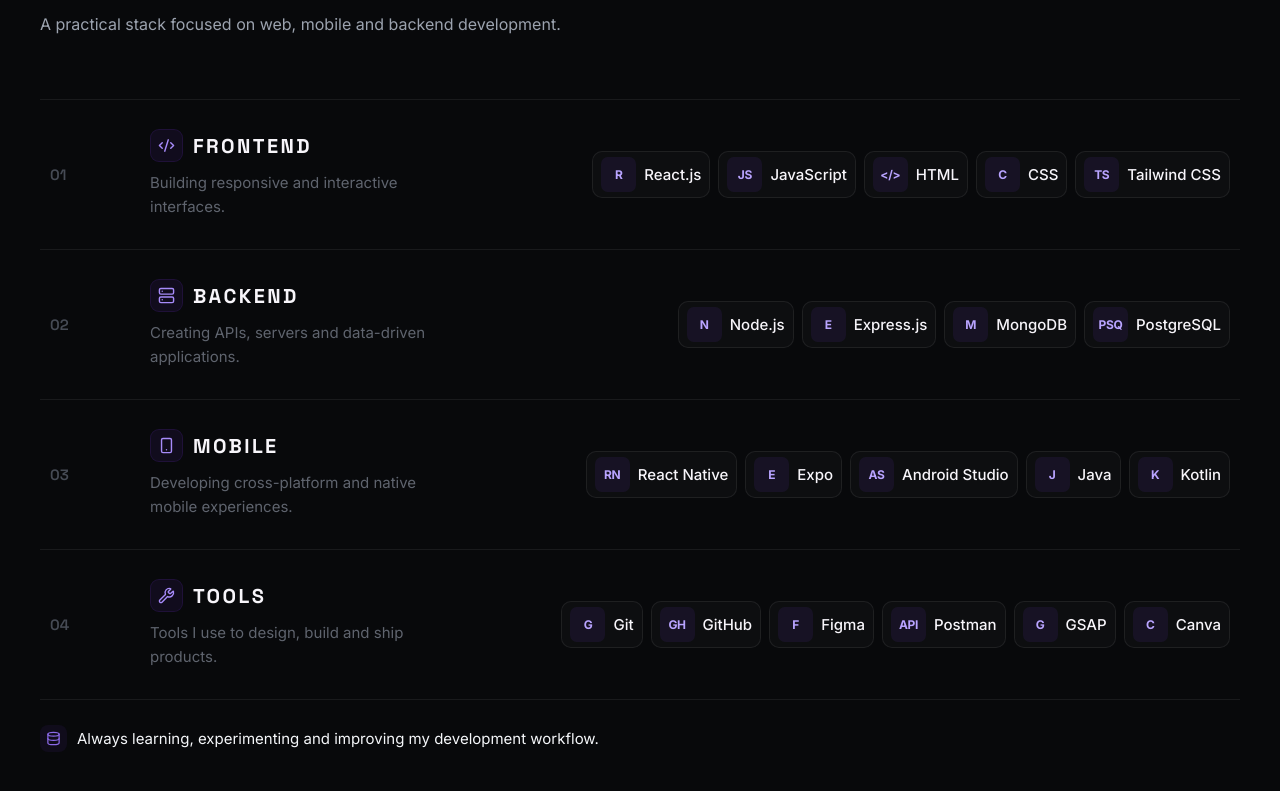
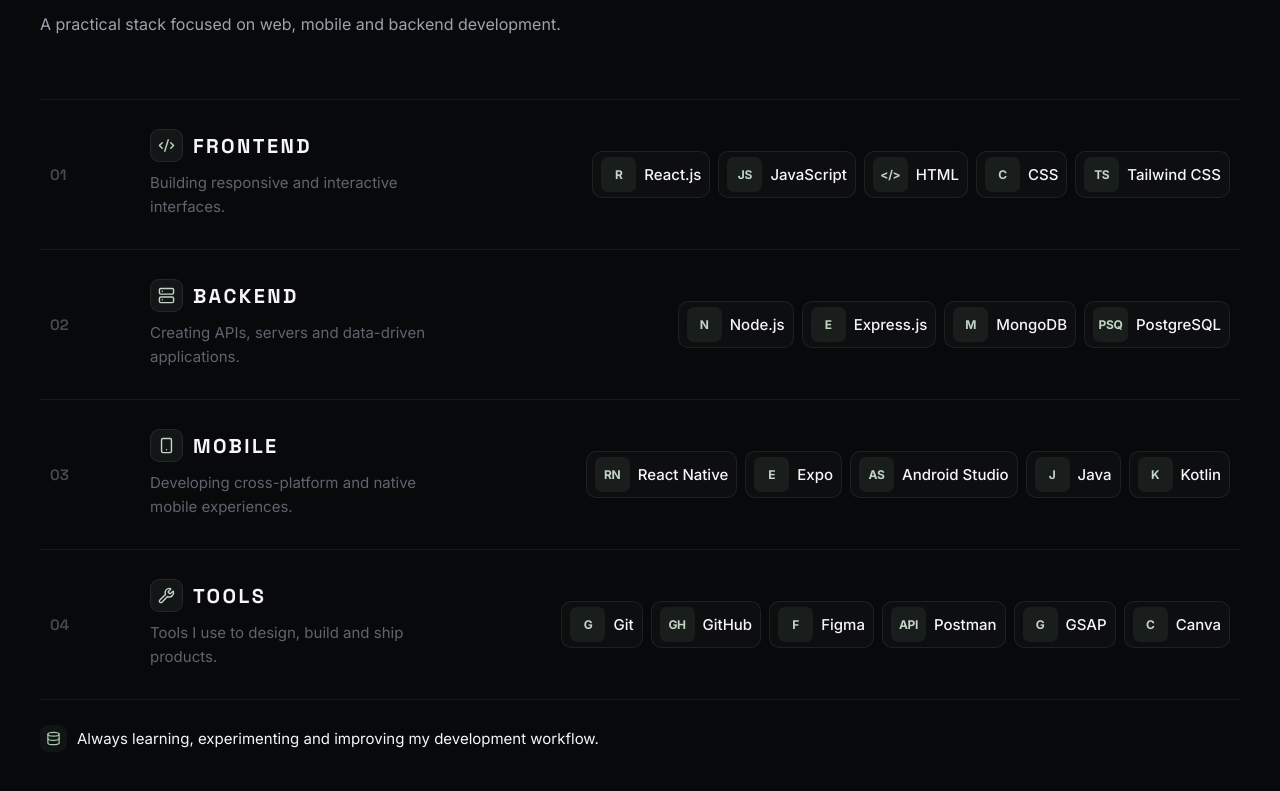
Before and after one commit to Sky121122/My-Portfolio-5, a React (Vite) app: page / in a window 1280 px wide. Shown: the part 1924-2715 px from the top of the page. Built offline with nearby package versions, Linux system fonts and the light colour scheme; no server answers; what @bible-strong/avatar-react would draw is missing.

Commit message:
Replace purple accents with sage green palette

```diff
--- a/src/components/TechStack/TechStack.module.css
+++ b/src/components/TechStack/TechStack.module.css
@@ -15,7 +15,7 @@
 .label {
   margin-bottom: 20px;
 
-  color: #9b6cff;
+  color: #a9c5ae;
 
   font-size: 18px;
 
@@ -67,7 +67,7 @@
   background:
     linear-gradient(
       90deg,
-      rgba(124, 58, 237, 0.025),
+      rgba(143, 174, 152, 0.025),
       transparent
     );
 }
@@ -119,14 +119,14 @@
 
   border-radius: 9px;
 
-  color: #a78bfa;
+  color: #c2d5c5;
 
   background:
-    rgba(124, 58, 237, 0.08);
+    rgba(143, 174, 152, 0.08);
 
   border:
     1px solid
-    rgba(124, 58, 237, 0.13);
+    rgba(143, 174, 152, 0.13);
 
   transition:
     background 0.25s ease,
@@ -136,11 +136,11 @@
 
 .stackRow:hover .categoryIcon {
   background:
-    rgba(124, 58, 237, 0.15);
+    rgba(143, 174, 152, 0.15);
 
   box-shadow:
     0 0 25px
-    rgba(124, 58, 237, 0.12);
+    rgba(143, 174, 152, 0.12);
 }
 
 
@@ -216,10 +216,10 @@
   transform: translateY(-2px);
 
   background:
-    rgba(124, 58, 237, 0.07);
+    rgba(143, 174, 152, 0.07);
 
   border-color:
-    rgba(124, 58, 237, 0.25);
+    rgba(143, 174, 152, 0.25);
 }
 
 
@@ -229,9 +229,9 @@
   display: grid;
   place-items: center;
   border-radius: 7px;
-  color: #b9a4ff;
+  color: #c2d5c5;
   background:
-    rgba(124, 58, 237, 0.09);
+    rgba(143, 174, 152, 0.09);
   font-size: 12px;
   font-weight: 800;
   letter-spacing: -0.03em;
@@ -273,10 +273,10 @@
 
   border-radius: 8px;
 
-  color: #8b6ae8;
+  color: #a9c5ae;
 
   background:
-    rgba(124, 58, 237, 0.07);
+    rgba(143, 174, 152, 0.07);
 }
 
 
```
